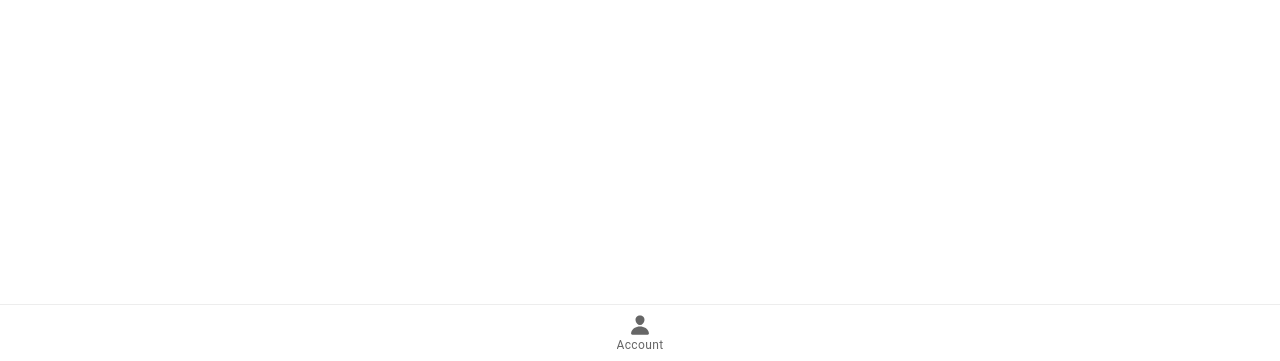
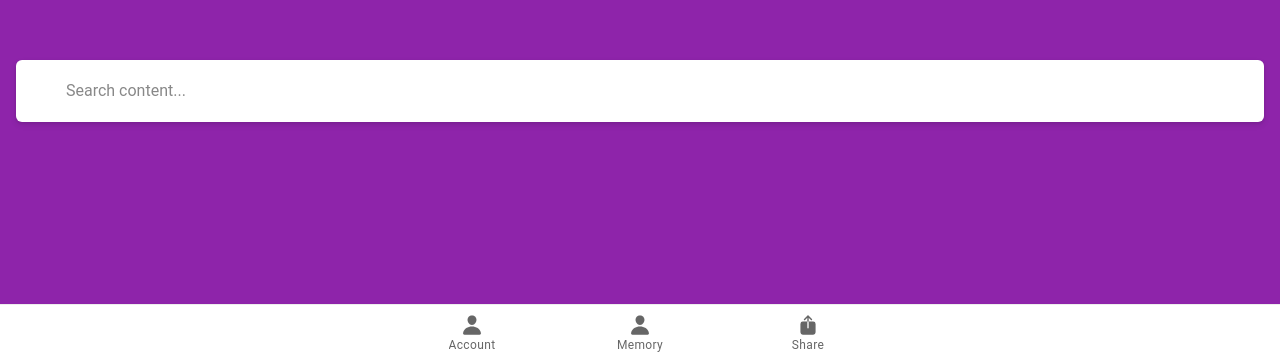
Before and after one commit to AlterMundi/elRepo.io-ionic, a React (Create React App) app: page /home in a window 1280 px wide. Shown: the part 439-800 px from the top of the page. Built offline with nearby package versions, Linux system fonts and the light colour scheme; the HTML template or start-up script is replaced by a standard one.

Commit message:
add home screen

```diff
--- a/src/App.tsx
+++ b/src/App.tsx
@@ -10,7 +10,10 @@ import {
   IonTabs
 } from '@ionic/react';
 import { IonReactRouter } from '@ionic/react-router';
-import { person } from 'ionicons/icons';
+import { person, share } from 'ionicons/icons';
+
+/* Import pages */
+import HomePage from './pages/homePage'
 import AccountPage from './pages/accountPage';
 
 /* Core CSS required for Ionic components to work properly */
@@ -40,13 +43,22 @@ const App: React.FC = () => {
         <IonReactRouter>
           <IonTabs>
             <IonRouterOutlet>
+              <Route path="/home" component={HomePage} exact={true} />
               <Route path="/account" component={AccountPage} exact={true} />
-              <Route exact path="/" render={() => <Redirect to="/account" />} />
+              <Route exact path="/" render={() => <Redirect to="/home" />} />
             </IonRouterOutlet>
             <IonTabBar slot="bottom">
-              <IonTabButton tab="tab1" href="/account">
+            <IonTabButton tab="tab1" href="/account">
                 <IonIcon icon={person} />
                 <IonLabel>Account</IonLabel>
+              </IonTabButton>
+              <IonTabButton tab="tab2" href="/memory">
+                <IonIcon icon={person} />
+                <IonLabel>Memory</IonLabel>
+              </IonTabButton>
+              <IonTabButton tab="tab3" href="/share">
+                <IonIcon icon={share} />
+                <IonLabel>Share</IonLabel>
               </IonTabButton>
             </IonTabBar>
           </IonTabs>
--- /dev/null
+++ b/src/pages/homePage.css
@@ -0,0 +1,122 @@
+@charset "UTF-8";
+.search-area {
+ padding-top: 40%;
+}
+.search-input {
+ position:relative;
+}
+.search-input input {
+ width:100%;
+ font-weight:400;
+ font-size:16px;
+ border:0;
+ outline:0;
+ border-radius:6px;
+ -webkit-box-sizing:border-box;
+ box-sizing:border-box;
+ display:block;
+ -webkit-appearance:none;
+ vertical-align:middle;
+ color: #999;
+}
+.search-input__clear {
+ -webkit-transition:background .3s,opacity .3s;
+ transition:background .3s,opacity .3s;
+ position:absolute;
+ top:50%;
+ -webkit-transform:translateY(-50%);
+ transform:translateY(-50%);
+ right:16px;
+ font-size:14px;
+ width:22px;
+ height:22px;
+ display:-ms-flexbox;
+ display:flex;
+ -ms-flex-align:center;
+ align-items:center;
+ -ms-flex-pack:center;
+ justify-content:center;
+ cursor:pointer;
+ color:#333;
+ opacity:0;
+ background-color:var(--color-catskill-white);
+ border-radius:100px
+}
+.search-input__clear--active {
+ opacity:.8
+}
+.search-input__clear--active:hover {
+ opacity:1;
+ background-color:#e3e9f3
+}
+.search-input--small .search-input__clear {
+ font-size:12px;
+ width:18px;
+ height:18px;
+ background-color:#e3e9f3;
+ right:12px
+}
+.search-input--small .search-input__clear--active:hover {
+ background-color:#dce3f0
+}
+.search-input:before {
+ font-family:Ionicons;
+ content:"\f425";
+ color:#888;
+ position:absolute;
+ height:24px;
+ top:50%;
+ -webkit-transform:translateY(-50%);
+ transform:translateY(-50%)
+}
+.search-input--small input {
+ font-size:13px;
+ line-height:18px;
+ padding:10px;
+ padding-left:30px;
+ padding-right:30px;
+ background-color:#f6f7f9;
+ height:39px;
+ text-indent:0
+}
+.search-input--small:before {
+ font-size:18px;
+ left:10px
+}
+.search-input--large input {
+ -webkit-transition:-webkit-box-shadow .3s;
+ transition:-webkit-box-shadow .3s;
+ transition:box-shadow .3s;
+ transition:box-shadow .3s,-webkit-box-shadow .3s;
+ font-size:16px;
+ line-height:22px;
+ padding:20px;
+ padding-left:50px;
+ padding-right:50px;
+ background-color:#fff;
+ -webkit-box-shadow:0 3px 6px 0 rgba(0,0,0,.1),0 1px 3px 0 rgba(0,0,0,.08);
+ box-shadow:0 3px 6px 0 rgba(0,0,0,.1),0 1px 3px 0 rgba(0,0,0,.08)
+}
+.search-input--large input:focus {
+ -webkit-box-shadow:0 6px 12px 0 rgba(0,0,0,.1),0 1px 3px 0 rgba(0,0,0,.08);
+ box-shadow:0 6px 12px 0 rgba(0,0,0,.1),0 1px 3px 0 rgba(0,0,0,.08)
+}
+.search-input--large:before {
+ font-size:22px;
+ left:20px
+}
+.search-input input::-webkit-input-placeholder {
+ color:#888;
+}
+.search-input input::-moz-placeholder {
+ color:#888;
+}
+.search-input input:-ms-input-placeholder {
+ color:#888;
+}
+.search-input input::-ms-input-placeholder {
+ color:#888;
+}
+.search-input input::placeholder {
+ color:#888;
+}
--- /dev/null
+++ b/src/pages/homePage.tsx
@@ -0,0 +1,22 @@
+import React from 'react';
+import {
+  IonContent, IonHeader, IonToolbar, IonIcon, IonSearchbar, IonInput,
+} from '@ionic/react';
+
+import './homePage.css'
+
+const HomePage: React.FC = () => {
+  return (
+    <>
+      <IonContent class="ion-padding-start ion-padding-end" fullscreen color={'primary'}>
+        <div className={'search-area'}>
+          <div className={'search-input search-input--large'} >
+            <input type='text' placeholder={'Search content...'}/>
+          </div>
+        </div>
+      </IonContent>
+    </>
+  )
+};
+
+export default HomePage;
```
Also changed, not shown: src/api/actions/user/login.ts (+4 -4 lines).
